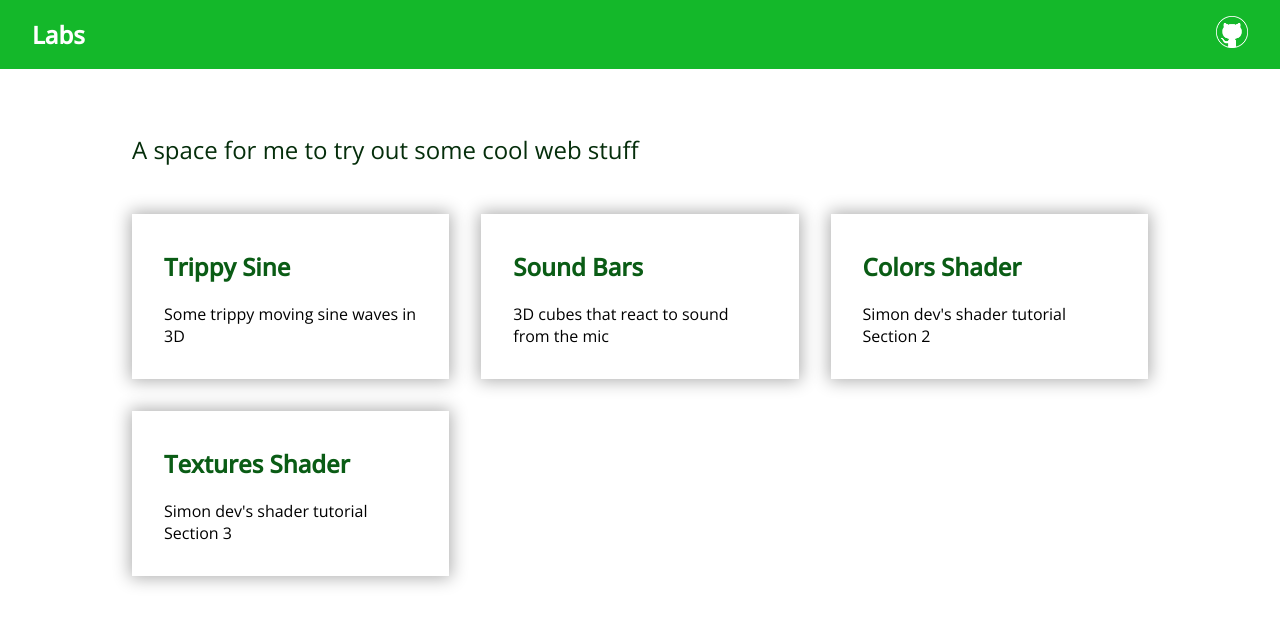
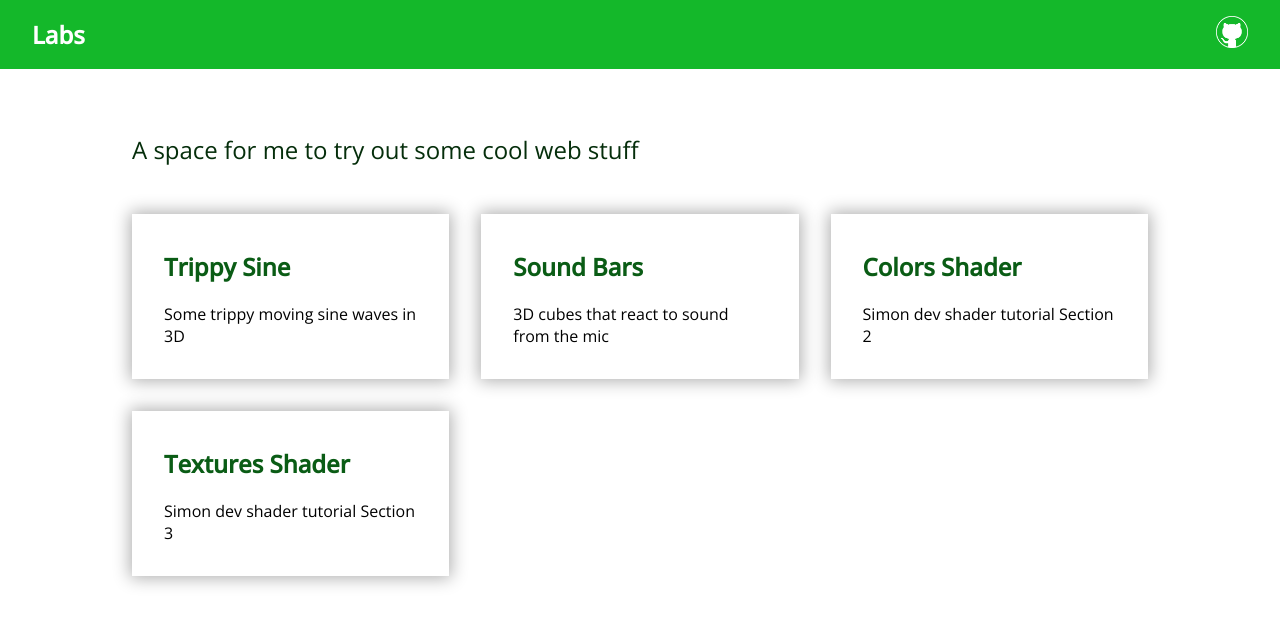
Before and after one commit to WebManifestation/labs, a Next.js app: page / in a window 1280 px wide. Shown: the top 624 px of the page. Built offline with nearby package versions, Linux system fonts and the light colour scheme.

Commit message:
fix errors and warnings

```diff
--- a/components/Navigation/index.js
+++ b/components/Navigation/index.js
@@ -6,7 +6,7 @@ function Navigation() {
     <nav className={styles.navbar}>
       <h1>Labs</h1>
       <a href="https://github.com/WebManifestation/labs">
-        <Image src="/github-icon.png" width={32} height={32} />
+        <Image alt="github" src="/github-icon.png" width={32} height={32} />
       </a>
     </nav>
   );
--- a/pages/index.js
+++ b/pages/index.js
@@ -48,7 +48,7 @@ export default function Home() {
           className={styles.card}
         >
           <h2>Colors Shader</h2>
-          <p>Simon dev's shader tutorial Section 2</p>
+          <p>Simon dev shader tutorial Section 2</p>
         </section>
 
         <section
@@ -58,7 +58,7 @@ export default function Home() {
           className={styles.card}
         >
           <h2>Textures Shader</h2>
-          <p>Simon dev's shader tutorial Section 3</p>
+          <p>Simon dev shader tutorial Section 3</p>
         </section>
       </main>
     </>
```
